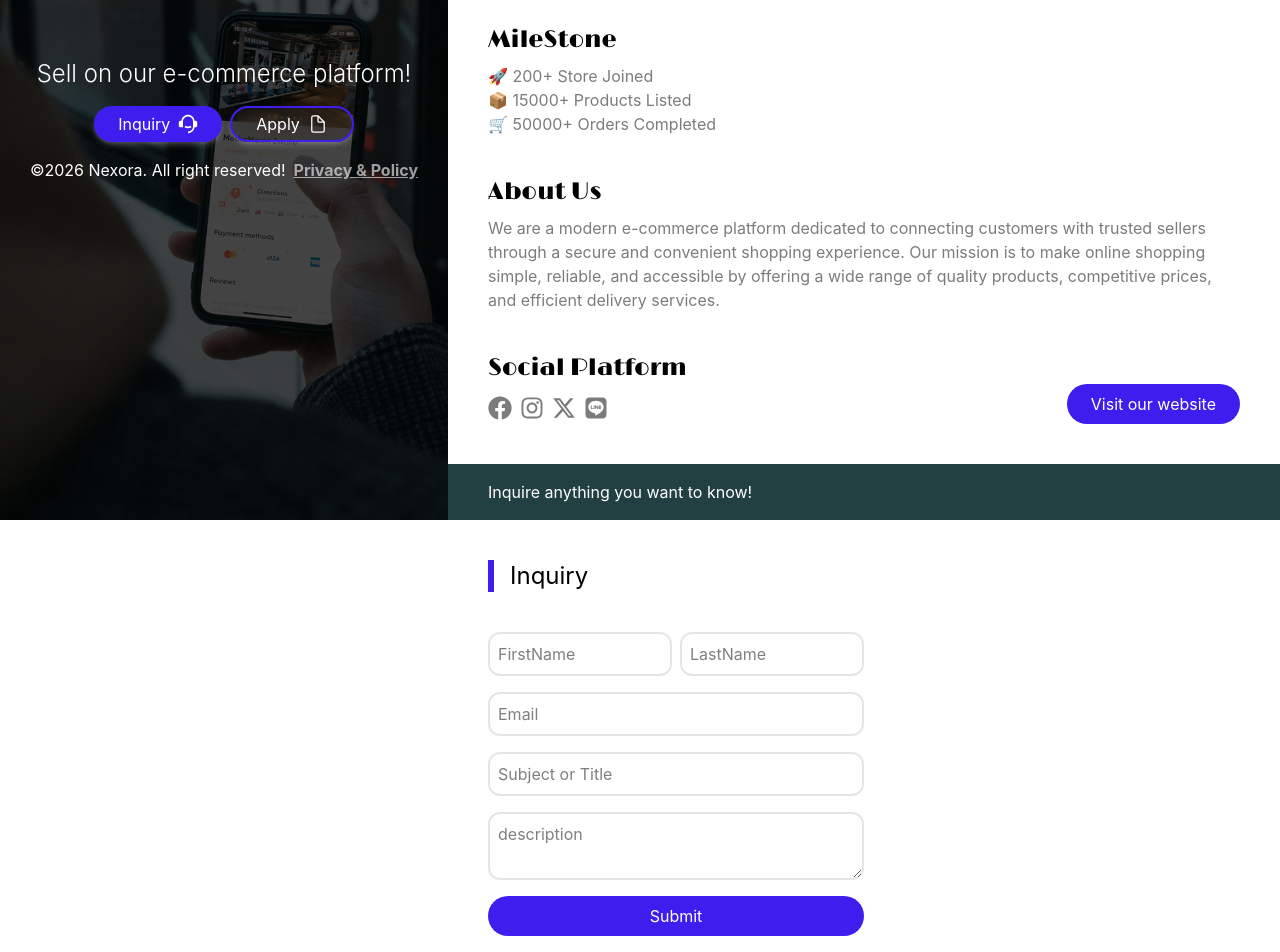
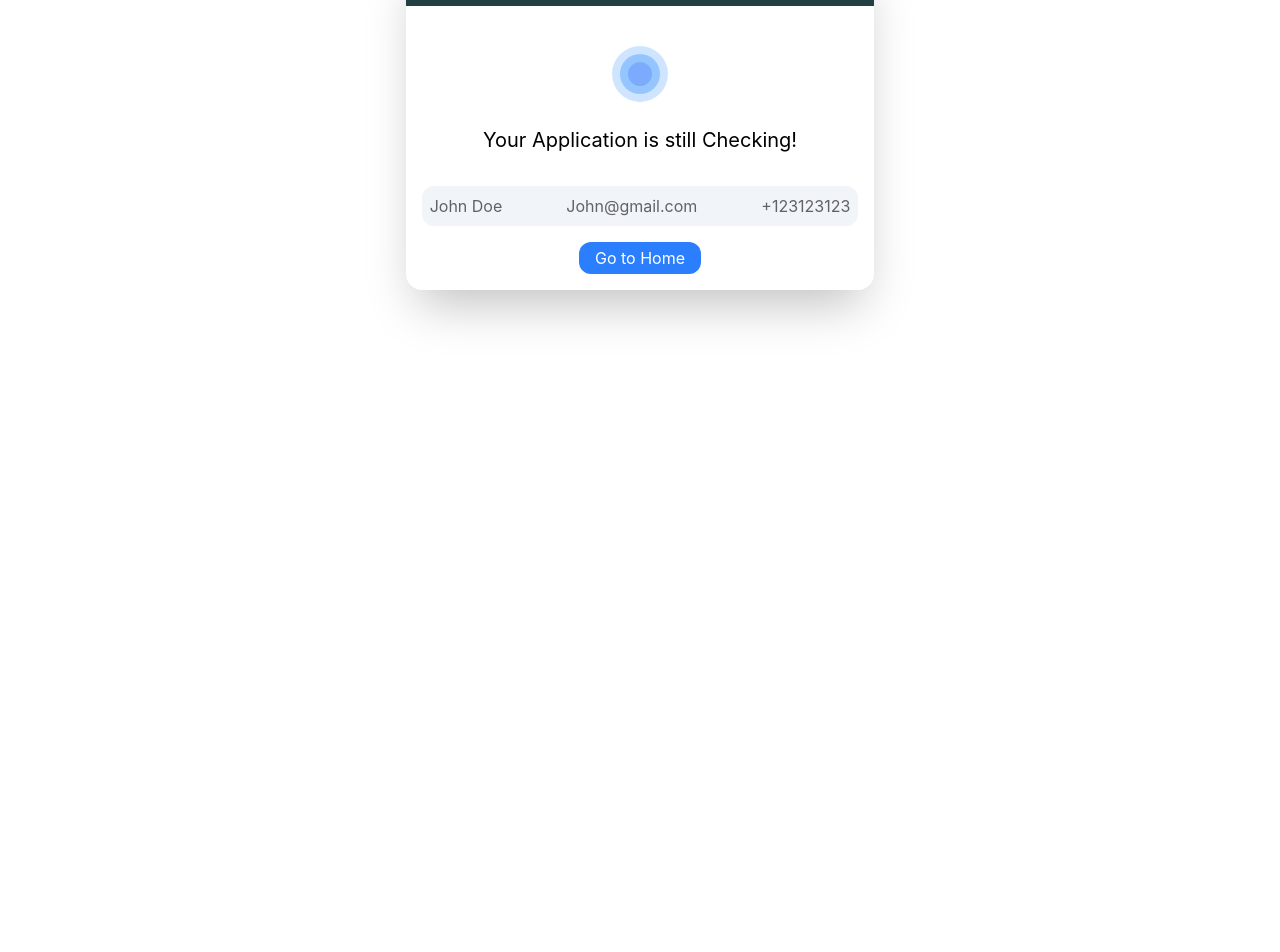
Before and after one commit to Thuya-Myint/nexora-branding-website, a React (Vite) app: page /application-status/1 in a window 1280 px wide. Shown: the part 280-1232 px from the top of the page. After the commit the page ends 800 px from the top, so only its background shows below. Built offline with nearby package versions, Linux system fonts and the light colour scheme.

Commit message:
regex and application status

```diff
--- a/package.json
+++ b/package.json
@@ -14,6 +14,7 @@
     "react": "^19.2.7",
     "react-dom": "^19.2.7",
     "react-icons": "^5.7.0",
+    "react-router-dom": "^7.18.2",
     "tailwindcss": "^4.3.2"
   },
   "devDependencies": {
--- a/src/App.jsx
+++ b/src/App.jsx
@@ -1,31 +1,18 @@
-import LeftSection from "./components/LeftSection"
-import RightSection from "./components/RightSection"
-import { useRef } from "react"
+import { BrowserRouter, Routes, Route } from 'react-router-dom'
+import Home from './pages/Home'
+import ApplicationStatus from './pages/ApplicationStatus'
+import NotFound from './pages/NotFound'
 const App = () => {
-  const applicationFormRef = useRef(null)
-  const inquiryFormRef = useRef(null)
-  const privacyRef = useRef(null)
 
-  const scrollToDiv = (targetRef) => {
-    targetRef.current?.scrollIntoView({
-      behavior: "smooth"
-    })
-  }
   return (
-    <div className=" md:flex relative justify-end min-w-screen overflow-x-hidden ">
-      <LeftSection
-        applicationFormRef={applicationFormRef}
-        scrollToDiv={scrollToDiv}
-        privacyRef={privacyRef}
-        inquiryFormRef={inquiryFormRef}
-      />
-      <RightSection
-        applicationFormRef={applicationFormRef}
-        inquiryFormRef={inquiryFormRef}
-        privacyRef={privacyRef}
-        scrollToDiv={scrollToDiv}
-      />
-    </div>
+    <BrowserRouter>
+      <Routes>
+        <Route path='/' element={<Home />} />
+        <Route path='/application-status/:id' element={<ApplicationStatus />} />
+        <Route path='/*' element={<NotFound />} />
+      </Routes>
+    </BrowserRouter>
+
   )
 }
 
--- a/src/components/ApplicationForm.jsx
+++ b/src/components/ApplicationForm.jsx
@@ -1,6 +1,6 @@
 import { useRef, useState } from "react"
 import CustomButton from "./CustomButton"
-
+import { isEmailValid } from '../utils/validation'
 const ApplicationForm = ({ formRef }) => {
   //state
   const [formData, setFormData] = useState({
@@ -13,7 +13,8 @@ const ApplicationForm = ({ formRef }) => {
   })
   const [errorKeys, setErrorKeys] = useState([])
   const [isShowPassword, setIsShowPassword] = useState(false)
-
+  const phoneRegex = /^[0-9]+$/
+  const passwordRegex = /^(?=.*[a-z])(?=.*[A-Z])(?=.*\d)(?=.*[@$!%*?&]).{8,}$/
   //ref
   const lastNameRef = useRef(null)
   const emailRef = useRef(null)
@@ -51,21 +52,22 @@ const ApplicationForm = ({ formRef }) => {
       errKeys.push("lastName")
 
     }
-    if (formData.email.trim() === "") {
+    if (!isEmailValid(formData.email)) {
       isValidationPassed = false
       errKeys.push("email")
     }
-    if (formData.phoneNumber.trim() === "") { //check phone number with regular expression
+    if (!phoneRegex.test(formData.phoneNumber)) { //check phone number with regular expression
       isValidationPassed = false
       errKeys.push("phoneNumber")
     }
-    if (formData.password.trim() === "") {//check password with regular expression
+    if (!passwordRegex.test(formData.password)) {//check password with regular expression
       isValidationPassed = false
       errKeys.push("password")
     }
-    if (formData.confirmPassword.trim() === "") {//check confirm password with regular expression
+    if (formData.password !== formData.confirmPassword) {//check confirm password with regular expression
       isValidationPassed = false
-      errKeys.push("confirmPassword")
+      alert("password not matched!")
+      errKeys.push("confirmPassword", "password")
     }
 
     setErrorKeys([...errKeys])
@@ -196,7 +198,7 @@ const ApplicationForm = ({ formRef }) => {
             <label htmlFor="checkbox" className="text-sm cursor-pointer">Show Password</label>
           </div>
 
-          <ul className="text-sm px-4 text-black/40">
+          <ul className={`text-sm px-4  ${errorKeys.includes("password") ? "text-red-500" : "text-black/40"}`}>
             <li className="list-disc">password length (minimin 8 or more)</li>
             <li className="list-disc">upper and lowercase</li>
             <li className="list-disc">character (at least one special character and one number)</li>
--- /dev/null
+++ b/src/pages/ApplicationStatus.jsx
@@ -0,0 +1,42 @@
+import { Link, useParams } from 'react-router-dom'
+const ApplicationStatus = () => {
+
+  const { id } = useParams()
+  return (
+    <div className='h-screen flex items-center justify-center'>
+      <div className='  shadow-2xl shadow-black/25 rounded-2xl '>
+        <div className='bg-divider-bg p-4 text-white rounded-t-2xl'>
+          Application Status for ID
+          <span className='font-bold'>#{id}</span>
+        </div>
+        <div className=' p-4'>
+          <h1 className='text-xl flex-col items-center'>
+            <div className='flex justify-center items-center my-6'>
+              {/* indicator dot */}
+              <div className=' w-14 h-14 bg-blue-200 rounded-full animate-pulse duration-300 flex items-center justify-center'>
+                <div className=' w-10 h-10 bg-blue-400 rounded-full animate-pulse duration-500 flex items-center justify-center'>
+                  <div className=' w-6 h-6 bg-blue-600 rounded-full duration-1000 animate-pulse'>
+
+                  </div>
+                </div>
+              </div>
+            </div>
+            <div className='text-center'>
+              Your Application is still Checking!
+            </div>
+          </h1>
+          <div className='flex items-center gap-16 mt-8 bg-slate-100 p-2 rounded-xl text-black/60'>
+            <p>John Doe</p>
+            <p>John@gmail.com</p>
+            <p>+123123123</p>
+          </div>
+          <div className='flex justify-center mt-4'>
+            <Link to={"/"} className='bg-blue-500 text-white px-4 py-1 rounded-xl'> Go to Home</Link>
+          </div>
+        </div>
+      </div>
+    </div>
+  )
+}
+
+export default ApplicationStatus
--- /dev/null
+++ b/src/pages/Home.jsx
@@ -0,0 +1,34 @@
+import LeftSection from "../components/LeftSection"
+import RightSection from "../components/RightSection"
+import { useRef } from 'react'
+
+const Home = () => {
+  const applicationFormRef = useRef(null)
+  const inquiryFormRef = useRef(null)
+  const privacyRef = useRef(null)
+
+  const scrollToDiv = (targetRef) => {
+    targetRef.current?.scrollIntoView({
+      behavior: "smooth"
+    })
+  }
+  return (
+
+    <div className=" md:flex relative justify-end min-w-screen overflow-x-hidden ">
+      <LeftSection
+        applicationFormRef={applicationFormRef}
+        scrollToDiv={scrollToDiv}
+        privacyRef={privacyRef}
+        inquiryFormRef={inquiryFormRef}
+      />
+      <RightSection
+        applicationFormRef={applicationFormRef}
+        inquiryFormRef={inquiryFormRef}
+        privacyRef={privacyRef}
+        scrollToDiv={scrollToDiv}
+      />
+    </div>
+  )
+}
+
+export default Home
--- /dev/null
+++ b/src/pages/NotFound.jsx
@@ -0,0 +1,16 @@
+import { Link } from 'react-router-dom'
+
+const NotFound = () => {
+  return (
+    <div className=' h-screen flex items-center justify-center gap-2 text-2xl '>
+      <p className=''> 404 Page not found</p>
+      <Link
+        to="/"
+        className='underline text-black/50 hover:text-black cursor-pointer'>
+        back to home page
+      </Link>
+    </div>
+  )
+}
+
+export default NotFound
--- /dev/null
+++ b/src/utils/validation.js
@@ -0,0 +1,8 @@
+export const isEmailValid = (email) => {
+  const emailRegex = /^[^\s@]+@[^\s@]+\.[^\s@]+$/
+  return emailRegex.test(email)
+}
+
+// export const isInputValid = (regex, input) => {
+//   return regex.test(input)
+// }
```
Also changed, not shown: 1 other file (tests, documents, lock files or other folders).
